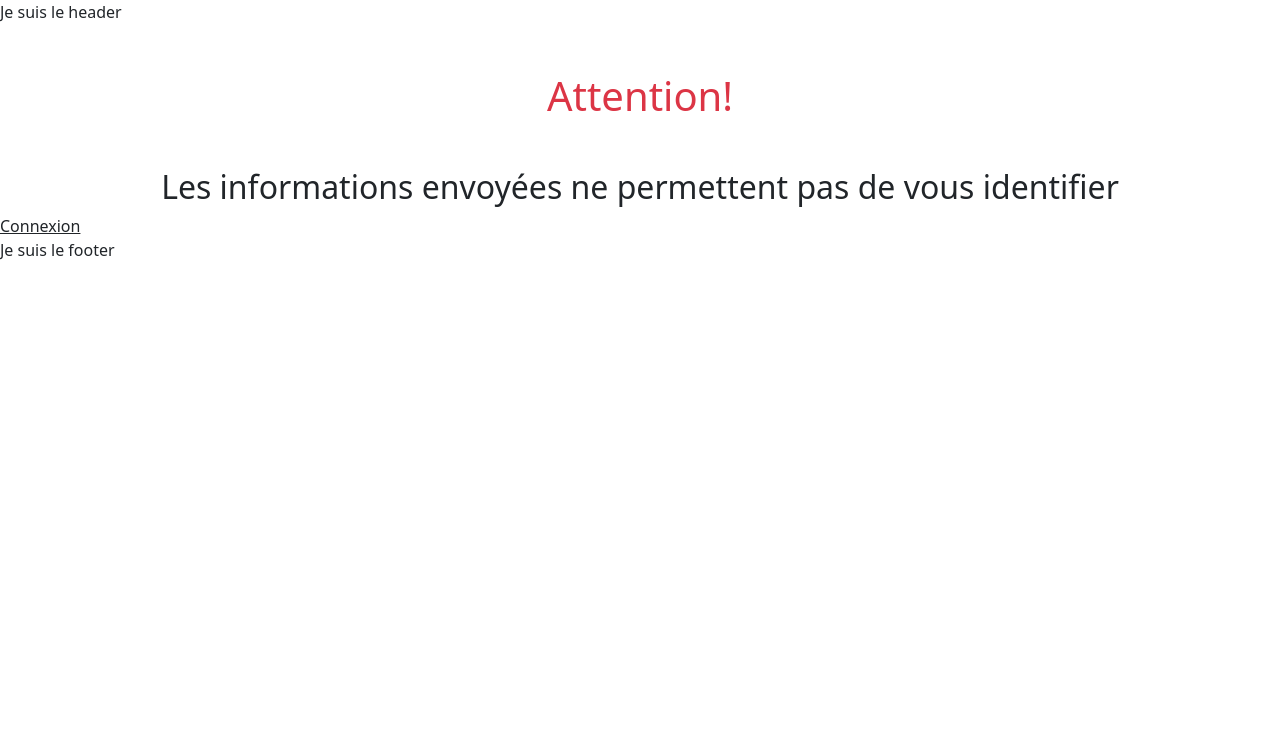
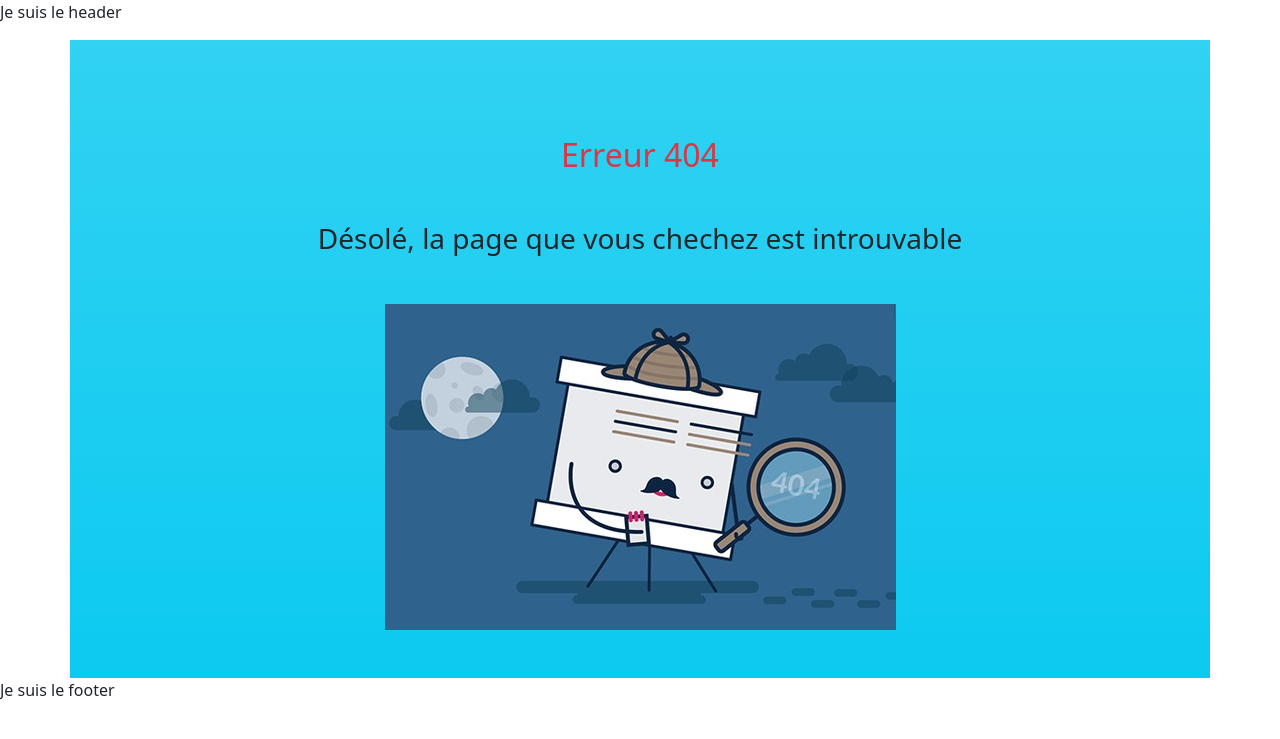
Before and after one commit to jptsr/cogip-challenge, a PHP site: page / in a window 1280 px wide. Shown: the top 739 px of the page. Run offline with PHP 8.4, Linux system fonts and the light colour scheme; some libraries are stand-ins or nearby versions.

Commit message:
add image

```diff
--- a/src/views/pages/error.php
+++ b/src/views/pages/error.php
@@ -1,9 +1,12 @@
 <?php ob_start(); ?>
 
-<h1 class="text-center text-danger mt-5">Attention!</h1>
-<h2 class="text-center mt-5">Les informations envoyées ne permettent pas de vous identifier</h2>
+<div class="container text-center bg-info bg-gradient py-5">
 
-<a class="text-dark" href="/connexion">Connexion</a>
+  <h2 class="mb-5 mt-5 text-danger text-center">Erreur 404</h2>
+  <h3 class="mt-5 mb-5 text-center">Désolé, la page que vous chechez est introuvable</h3>
+  <img src="./assets/img/404.jpg" alt="error"></div>
+
+</div>
 
 <?php
 $content = ob_get_clean();
```
Also changed, not shown: public/assets/img/404.jpg (added).
